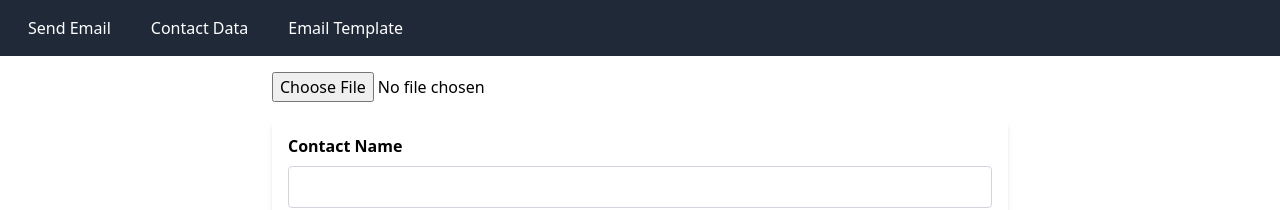
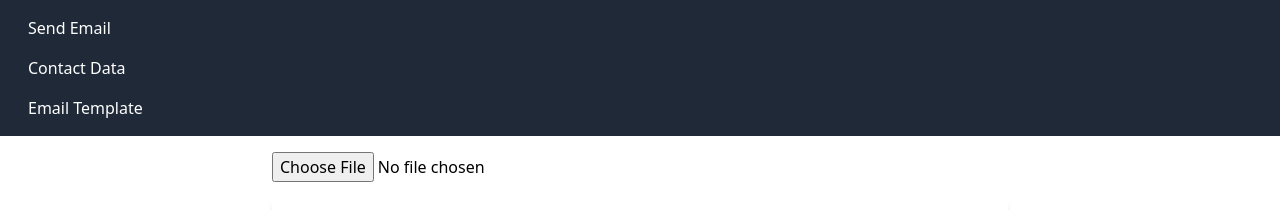
Before and after one commit to REHVan/SHPEUSFTools, a React (Create React App) app in the folder Frontend/: page /contactdata in a window 1280 px wide. Shown: the top 210 px of the page. Built offline with nearby package versions, Linux system fonts and the light colour scheme; no server answers.

Commit message:
FIx navigation

```diff
--- a/Frontend/src/components/UserNavBar.jsx
+++ b/Frontend/src/components/UserNavBar.jsx
@@ -5,8 +5,8 @@ import LogoutButton from '../components/LogoutButton';
 function UserNavBar() {
     return (
         <nav className="bg-gray-800 p-4">
-            <div className="container mx-auto flex justify-between items-center">
-                <ul className="flex space-x-4">
+            <div className="container mx-auto flex flex-col items-start">
+                <ul className="space-y-4">
                     <li><Link to="/external" className="text-white hover:bg-gray-700 px-3 py-2 rounded">Send Email</Link></li>
                     <li><Link to="/contactdata" className="text-white hover:bg-gray-700 px-3 py-2 rounded">Contact Data</Link></li>
                     <li><Link to="/template" className="text-white hover:bg-gray-700 px-3 py-2 rounded">Email Template</Link></li>
@@ -17,3 +17,23 @@ function UserNavBar() {
 }
 
 export default UserNavBar;
+
+// import React from 'react';
+// import { Link } from 'react-router-dom';
+// import LogoutButton from '../components/LogoutButton';
+
+// function UserNavBar() {
+//     return (
+//         <nav className="bg-gray-800 p-4">
+//             <div className="container mx-auto flex justify-between items-center">
+//                 <ul className="flex space-x-4">
+//                     <li><Link to="/external" className="text-white hover:bg-gray-700 px-3 py-2 rounded">Send Email</Link></li>
+//                     <li><Link to="/contactdata" className="text-white hover:bg-gray-700 px-3 py-2 rounded">Contact Data</Link></li>
+//                     <li><Link to="/template" className="text-white hover:bg-gray-700 px-3 py-2 rounded">Email Template</Link></li>
+//                 </ul>
+//             </div>
+//         </nav>
+//     );
+// }
+
+// export default UserNavBar;
```
